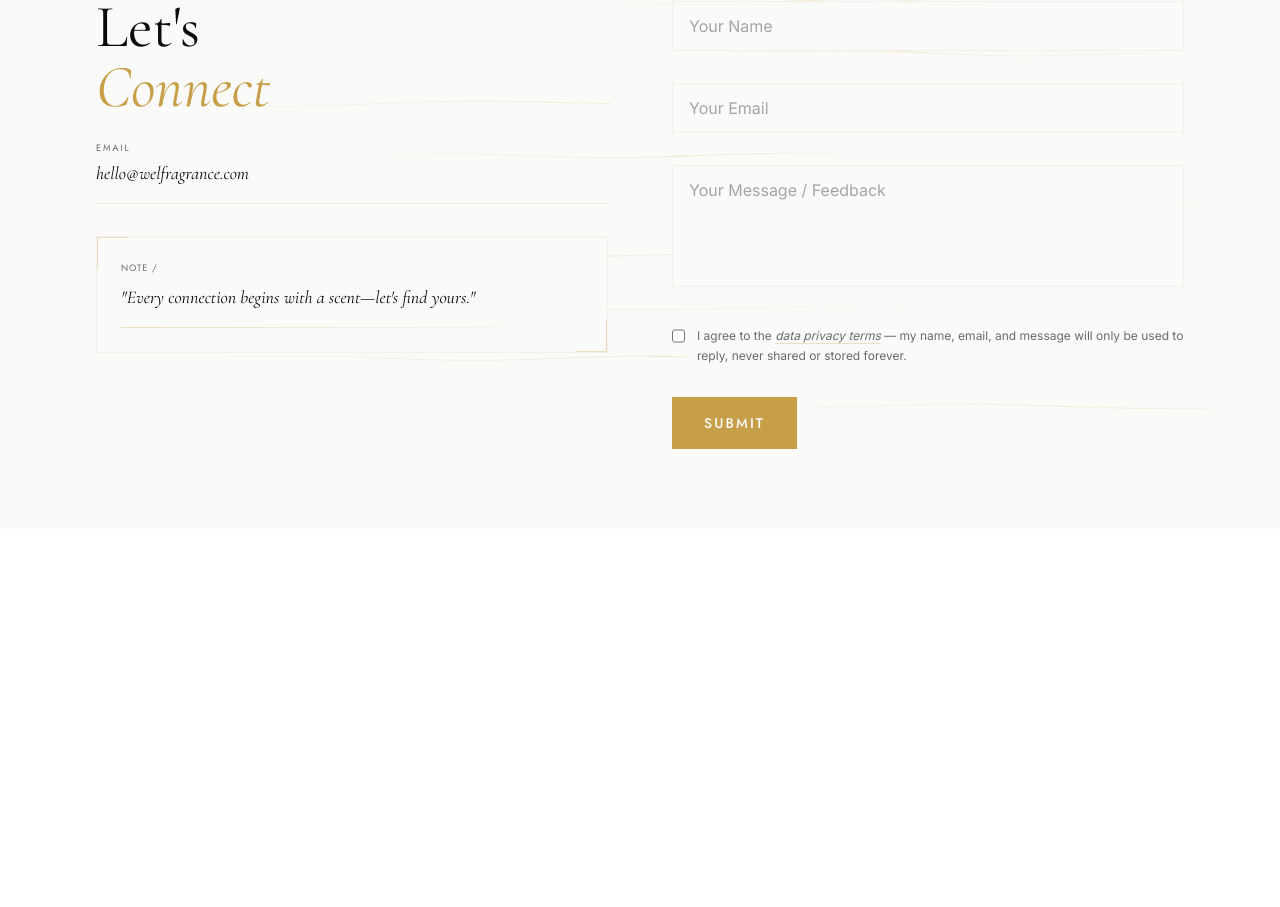
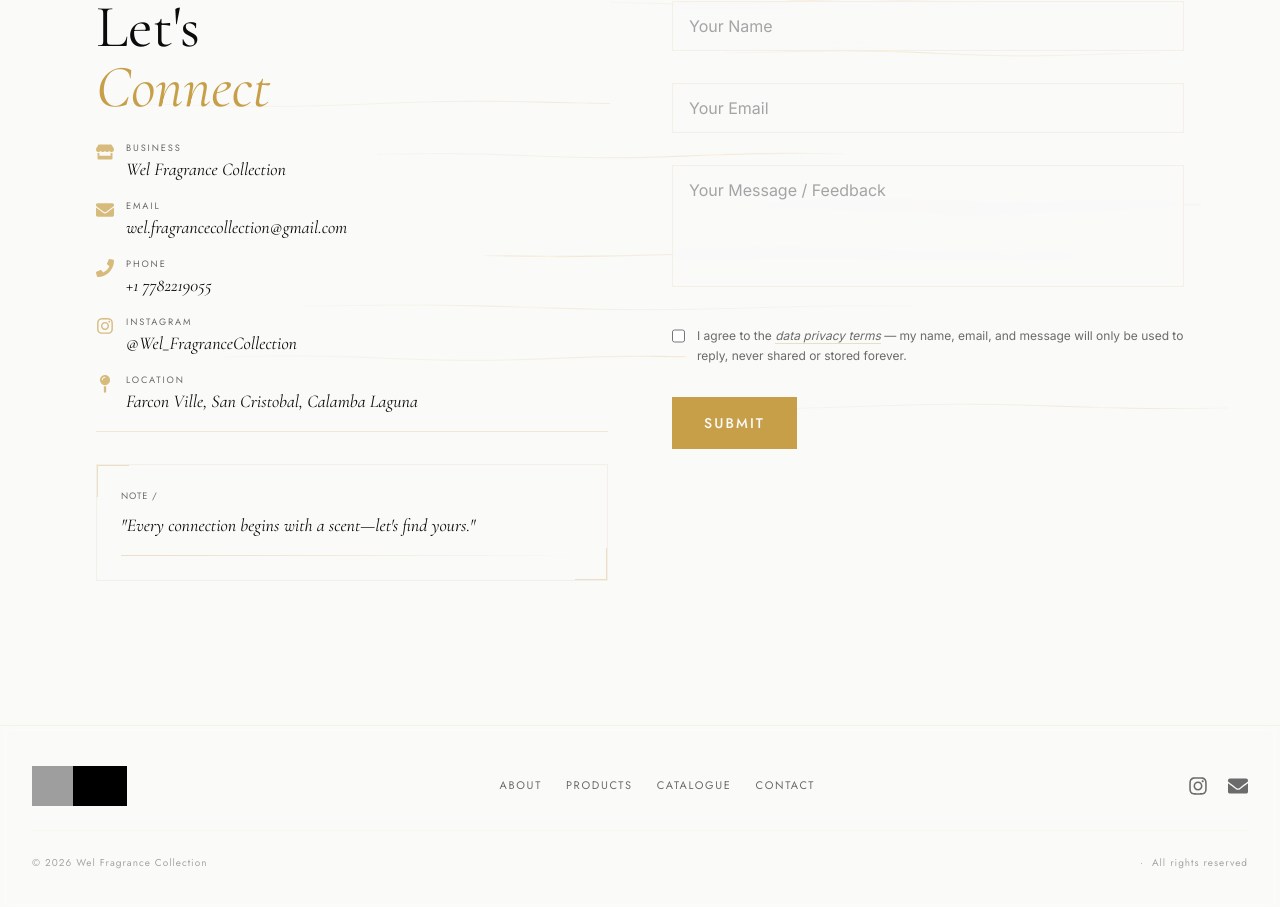
Before and after one commit to Railen-Laminers/Wel-Fragrance, a React (Vite) app in the folder frontend/: page /contact in a window 1280 px wide. Shown: the part 271-1178 px from the top of the page. Before the commit the page ends 800 px from the top, so only its background shows below. Built offline with nearby package versions, Linux system fonts and the light colour scheme; grey boxes are pictures that could not be loaded; a web font is replaced by a local one.

Commit message:
Created a footer

```diff
--- a/frontend/src/App.jsx
+++ b/frontend/src/App.jsx
@@ -6,15 +6,14 @@ import Contact from './components/pages/Contact';
 import Products from './components/pages/Products';
 import MagazineCatalog from './components/pages/MagazineCatalog';
 import Navbar from './components/common/Navbar';
+import Footer from './components/common/Footer';
 import CursorFollower from './components/common/CursorFollower';
 import GlobalParticles from './components/common/GlobalParticles';
 import { ThemeProvider } from './context/ThemeContext';
 
-// ---- Route component with scroll-to-top on every route change ----
 function AnimatedRoutes() {
   const location = useLocation();
 
-  // Scroll to top instantly whenever the route changes
   useEffect(() => {
     window.scrollTo(0, 0);
   }, [location]);
@@ -37,10 +36,11 @@ export default function App() {
     <ThemeProvider>
       <Router>
         <GlobalParticles />
-        <div className="min-h-screen bg-warm-white dark:bg-dark-teal transition-colors duration-500">
+        <div className="min-h-screen bg-warm-white dark:bg-dark-teal transition-colors duration-500 flex flex-col">
           <CursorFollower />
           <Navbar />
           <AnimatedRoutes />
+          <Footer />
         </div>
       </Router>
     </ThemeProvider>
--- /dev/null
+++ b/frontend/src/components/common/Footer.jsx
@@ -0,0 +1,79 @@
+import React from 'react';
+import { Link } from 'react-router-dom';
+import { useTheme } from '../../context/ThemeContext';
+import { FaInstagram, FaEnvelope } from 'react-icons/fa';
+import webLogo from '/webLogo.png';
+import webLogoText from '/webLogoText.png';
+
+const Footer = () => {
+    const { theme } = useTheme();
+
+    const links = [
+        { label: 'About', to: '/about' },
+        { label: 'Products', to: '/products' },
+        { label: 'Catalogue', to: '/catalog' },
+        { label: 'Contact', to: '/contact' },
+    ];
+
+    return (
+        <footer className="border-t border-old-gold/10 bg-warm-white/30 dark:bg-charcoal/30 backdrop-blur-sm mt-12 sm:mt-16">
+            <div className="max-w-7xl mx-auto px-4 sm:px-6 lg:px-8 py-8 sm:py-10">
+                <div className="flex flex-col md:flex-row items-center justify-between gap-6 md:gap-8">
+                    {/* Brand – same sizes as navbar */}
+                    <Link to="/" className="flex items-center group h-10">
+                        <img src={webLogo} alt="Wel" className="h-full w-auto object-contain" />
+                        <img
+                            src={webLogoText}
+                            alt="Wel Fragrance Collection"
+                            className="h-[100%] w-auto object-contain brightness-0 dark:invert -ml-3 transition-opacity duration-300 group-hover:opacity-80"
+                        />
+                    </Link>
+
+                    {/* Navigation */}
+                    <nav className="flex flex-wrap justify-center gap-x-6 gap-y-2">
+                        {links.map((link) => (
+                            <Link
+                                key={link.label}
+                                to={link.to}
+                                className="font-jost text-[11px] tracking-[0.15em] text-warm-gray dark:text-warm-white/70 uppercase transition-all duration-300 hover:text-old-gold hover:scale-105"
+                            >
+                                {link.label}
+                            </Link>
+                        ))}
+                    </nav>
+
+                    {/* Social & Email */}
+                    <div className="flex items-center gap-5">
+                        <a
+                            href="https://instagram.com/Wel_FragranceCollection"
+                            target="_blank"
+                            rel="noopener noreferrer"
+                            className="text-warm-gray dark:text-warm-white/70 transition-all duration-300 hover:text-old-gold hover:scale-110"
+                            aria-label="Instagram"
+                        >
+                            <FaInstagram className="text-xl" />
+                        </a>
+                        <a
+                            href="mailto:wel.fragrancecollection@gmail.com"
+                            className="text-warm-gray dark:text-warm-white/70 transition-all duration-300 hover:text-old-gold hover:scale-110"
+                            aria-label="Email"
+                        >
+                            <FaEnvelope className="text-xl" />
+                        </a>
+                    </div>
+                </div>
+
+                {/* Copyright */}
+                <div className="mt-6 pt-6 border-t border-old-gold/5 flex flex-col sm:flex-row items-center justify-between gap-2 text-[10px] tracking-widest font-jost text-warm-gray/60 dark:text-warm-white/40">
+                    <span>© {new Date().getFullYear()} Wel Fragrance Collection</span>
+                    <span className="flex items-center gap-2">
+                        <span className="hidden sm:inline">·</span>
+                        <span>All rights reserved</span>
+                    </span>
+                </div>
+            </div>
+        </footer>
+    );
+};
+
+export default Footer;
--- a/frontend/src/components/common/Navbar.jsx
+++ b/frontend/src/components/common/Navbar.jsx
@@ -5,7 +5,7 @@ import webLogo from '/webLogo.png';
 import webLogoText from '/webLogoText.png';
 import welStore from '@/assets/bg/welStore.webp';
 
-// ---- Icons (unchanged) ----
+// ---- Icons ----
 const IconMenu = () => (
   <svg width="22" height="14" viewBox="0 0 22 14" fill="none">
     <line x1="0" y1="1" x2="22" y2="1" stroke="currentColor" strokeWidth="1" />
@@ -52,26 +52,37 @@ const Navbar = () => {
   const [scrolled, setScrolled] = useState(false);
   const [isLoaded, setIsLoaded] = useState(false);
   const [isClosing, setIsClosing] = useState(false);
+  const [isAtBottom, setIsAtBottom] = useState(false);
   const { theme, toggleTheme } = useTheme();
   const location = useLocation();
   const navigate = useNavigate();
 
-  // Entrance: after 500ms, fade in and slide down (keep this if you want)
+  // Entrance animation
   useEffect(() => {
     const timer = setTimeout(() => setIsLoaded(true), 500);
     return () => clearTimeout(timer);
   }, []);
 
-  // Scroll effect – only when menu is closed
+  // Scroll effect: background & bottom detection
   useEffect(() => {
     const handleScroll = () => {
-      if (!menuOpen) setScrolled(window.scrollY > 40);
+      if (!menuOpen) {
+        setScrolled(window.scrollY > 40);
+
+        const scrollHeight = document.documentElement.scrollHeight;
+        const windowHeight = window.innerHeight;
+        const scrollY = window.scrollY;
+        const bottomThreshold = 100;
+        const atBottom = scrollY + windowHeight >= scrollHeight - bottomThreshold;
+        setIsAtBottom(atBottom);
+      }
     };
+
     window.addEventListener('scroll', handleScroll);
     return () => window.removeEventListener('scroll', handleScroll);
   }, [menuOpen]);
 
-  // Control content visibility with delay after expansion – but now only for sliding
+  // Menu content delay
   useEffect(() => {
     if (menuOpen) {
       setContentVisible(false);
@@ -91,10 +102,8 @@ const Navbar = () => {
   const handleLinkClick = (path) => (e) => {
     e.preventDefault();
     if (isClosing) return;
-
     setIsClosing(true);
     setMenuOpen(false);
-
     setTimeout(() => {
       navigate(path);
       setIsClosing(false);
@@ -118,6 +127,8 @@ const Navbar = () => {
     return location.pathname.startsWith(path);
   };
 
+  const navbarTransform = isAtBottom && !menuOpen ? '-translate-y-full' : 'translate-y-0';
+
   return (
     <nav
       className={`
@@ -129,9 +140,10 @@ const Navbar = () => {
           ? 'h-screen bg-white dark:bg-dark-teal overflow-y-auto'
           : `h-20 ${scrolled ? 'bg-white/70 dark:bg-dark-teal/70 backdrop-blur-md border-b border-black/5 dark:border-white/5 shadow-soft' : 'bg-transparent border-b border-transparent'}`
         }
+        transform ${navbarTransform}
       `}
     >
-      {/* Top bar – unchanged */}
+      {/* Top bar */}
       <div className={`
         sticky top-0 z-10 w-full h-20 flex items-center justify-between px-4 sm:px-8
         2xl:max-w-7xl 2xl:mx-auto
@@ -185,7 +197,7 @@ const Navbar = () => {
         </div>
       </div>
 
-      {/* Content container – sliding only, no opacity */}
+      {/* Menu content */}
       <div className={`
         flex-1 w-full
         transition-all duration-700
@@ -193,14 +205,12 @@ const Navbar = () => {
         px-4 sm:px-8
         2xl:max-w-7xl 2xl:mx-auto
       `}>
-        {/* Inner content wrapper – only translateY, no opacity */}
         <div className={`
           flex flex-col lg:flex-row h-full w-full gap-8 lg:gap-12
           py-8 lg:py-12
           transition-transform duration-500 ease-out
           ${contentVisible ? 'translate-y-0' : 'translate-y-8'}
         `}>
-          {/* Left – 70% links */}
           <div className="lg:w-[70%] flex flex-col justify-center">
             <nav className="w-full">
               {links.map((link) => {
@@ -231,7 +241,6 @@ const Navbar = () => {
             </nav>
           </div>
 
-          {/* Right – 30% image */}
           <div className="lg:w-[30%] flex items-center justify-center">
             <div className="relative aspect-[4/5] w-full max-w-sm lg:max-w-full overflow-hidden bg-warm-white/30 dark:bg-charcoal/30 backdrop-blur-sm">
               <div className="absolute inset-4 border border-old-gold/20 z-10 pointer-events-none" />
--- a/frontend/src/components/pages/Contact.jsx
+++ b/frontend/src/components/pages/Contact.jsx
@@ -1,4 +1,5 @@
 import React, { useEffect, useState } from 'react';
+import { FaInstagram, FaEnvelope, FaPhone, FaStore, FaMapPin } from 'react-icons/fa';
 
 export default function Contact() {
     const [isLoaded, setIsLoaded] = useState(false);
@@ -13,7 +14,6 @@ export default function Contact() {
         { key: 'message', placeholder: 'Your Message / Feedback', type: 'textarea', rows: 4 },
     ];
 
-    // Trigger animation once after mount
     useEffect(() => {
         const timer = setTimeout(() => setIsLoaded(true), 100);
         return () => clearTimeout(timer);
@@ -62,7 +62,6 @@ export default function Contact() {
         if (formError) setFormError('');
     };
 
-    // Base animation classes
     const animClass = (delay) =>
         `transition-all duration-700 ease-out transform ${isLoaded ? 'opacity-100 translate-y-0' : 'opacity-0 translate-y-4'
         }`;
@@ -97,17 +96,66 @@ export default function Contact() {
                             <span className="italic text-old-gold">Connect</span>
                         </h2>
 
-                        {/* Email */}
+                        {/* Contact details with icons */}
                         <div
-                            className={`contact-email border-b border-old-gold/20 pb-4 mb-6 sm:mb-8 ${animClass(200)}`}
+                            className={`contact-details space-y-4 border-b border-old-gold/20 pb-4 mb-6 sm:mb-8 ${animClass(200)}`}
                             style={animStyle(200)}
                         >
-                            <p className="font-jost text-[0.58rem] tracking-[0.2em] text-warm-gray dark:text-warm-white/60 uppercase mb-1">
-                                EMAIL
-                            </p>
-                            <p className="font-cormorant italic text-dark-teal dark:text-warm-white text-base sm:text-lg">
-                                hello@welfragrance.com
-                            </p>
+                            <div className="flex items-start gap-3">
+                                <FaStore className="text-old-gold/70 dark:text-old-gold/60 text-base sm:text-lg mt-0.5 flex-shrink-0" />
+                                <div>
+                                    <p className="font-jost text-[0.58rem] tracking-[0.2em] text-warm-gray dark:text-warm-white/60 uppercase">
+                                        Business
+                                    </p>
+                                    <p className="font-cormorant italic text-dark-teal dark:text-warm-white text-base sm:text-lg">
+                                        Wel Fragrance Collection
+                                    </p>
+                                </div>
+                            </div>
+                            <div className="flex items-start gap-3">
+                                <FaEnvelope className="text-old-gold/70 dark:text-old-gold/60 text-base sm:text-lg mt-0.5 flex-shrink-0" />
+                                <div>
+                                    <p className="font-jost text-[0.58rem] tracking-[0.2em] text-warm-gray dark:text-warm-white/60 uppercase">
+                                        Email
+                                    </p>
+                                    <p className="font-cormorant italic text-dark-teal dark:text-warm-white text-base sm:text-lg">
+                                        wel.fragrancecollection@gmail.com
+                                    </p>
+                                </div>
+                            </div>
+                            <div className="flex items-start gap-3">
+                                <FaPhone className="text-old-gold/70 dark:text-old-gold/60 text-base sm:text-lg mt-0.5 flex-shrink-0" />
+                                <div>
+                                    <p className="font-jost text-[0.58rem] tracking-[0.2em] text-warm-gray dark:text-warm-white/60 uppercase">
+                                        Phone
+                                    </p>
+                                    <p className="font-cormorant italic text-dark-teal dark:text-warm-white text-base sm:text-lg">
+                                        +1 7782219055
+                                    </p>
+                                </div>
+                            </div>
+                            <div className="flex items-start gap-3">
+                                <FaInstagram className="text-old-gold/70 dark:text-old-gold/60 text-base sm:text-lg mt-0.5 flex-shrink-0" />
+                                <div>
+                                    <p className="font-jost text-[0.58rem] tracking-[0.2em] text-warm-gray dark:text-warm-white/60 uppercase">
+                                        Instagram
+                                    </p>
+                                    <p className="font-cormorant italic text-dark-teal dark:text-warm-white text-base sm:text-lg">
+                                        @Wel_FragranceCollection
+                                    </p>
+                                </div>
+                            </div>
+                            <div className="flex items-start gap-3">
+                                <FaMapPin className="text-old-gold/70 dark:text-old-gold/60 text-base sm:text-lg mt-0.5 flex-shrink-0" />
+                                <div>
+                                    <p className="font-jost text-[0.58rem] tracking-[0.2em] text-warm-gray dark:text-warm-white/60 uppercase">
+                                        Location
+                                    </p>
+                                    <p className="font-cormorant italic text-dark-teal dark:text-warm-white text-base sm:text-lg">
+                                        Farcon Ville, San Cristobal, Calamba Laguna
+                                    </p>
+                                </div>
+                            </div>
                         </div>
 
                         {/* Sticky note */}
@@ -132,7 +180,6 @@ export default function Contact() {
                     {/* ===== RIGHT COLUMN ===== */}
                     <div className="md:pt-8 lg:pt-16">
                         {sent ? (
-                            // Success message (no animation on mount – appears after submit)
                             <div className="text-center py-12 sm:py-16">
                                 <p className="font-cormorant italic text-dark-teal dark:text-warm-white text-3xl sm:text-4xl md:text-5xl mb-4">
                                     Received.
@@ -152,9 +199,8 @@ export default function Contact() {
                             </div>
                         ) : (
                             <div className="space-y-6 sm:space-y-8">
-                                {/* Form fields – staggered, starting after left side (400ms offset) */}
                                 {fields.map((field, index) => {
-                                    const delay = 400 + index * 100; // 400, 500, 600
+                                    const delay = 400 + index * 100;
                                     return (
                                         <div
                                             key={field.key}
@@ -182,7 +228,6 @@ export default function Contact() {
                                     );
                                 })}
 
-                                {/* Privacy checkbox – delay 700ms */}
                                 <div
                                     className={animClass(700)}
                                     style={animStyle(700)}
@@ -201,7 +246,6 @@ export default function Contact() {
                                     </label>
                                 </div>
 
-                                {/* Error message – delay 800ms */}
                                 {formError && (
                                     <div
                                         className={animClass(800)}
@@ -213,7 +257,6 @@ export default function Contact() {
                                     </div>
                                 )}
 
-                                {/* Submit button – delay 900ms */}
                                 <div
                                     className={animClass(900)}
                                     style={animStyle(900)}
```
